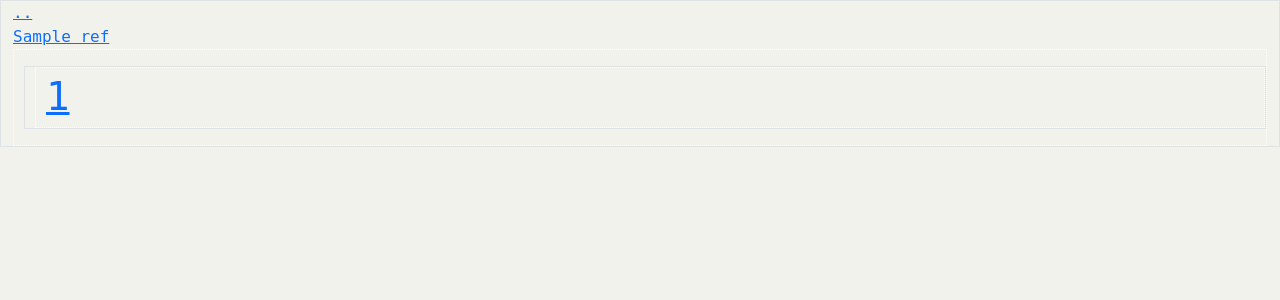
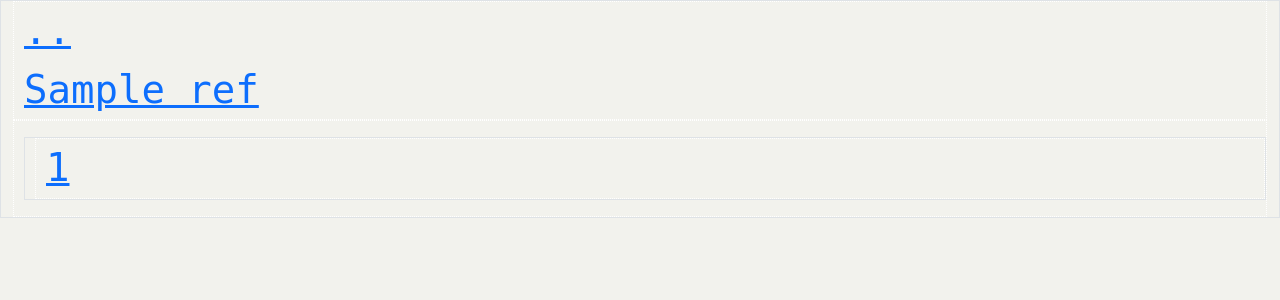
Before and after one commit to softdev45/the-book-of-law-and-the-good-news, a Flask app: template templates/verses.html in a window 1280 px wide. Shown: the part 144-444 px from the top of the page. Run offline with Flask 3, Linux system fonts and the light colour scheme; the template is opened without the code that fills it: most values are stand-ins (such as "Sample title", 1, 10 or a date in 2020); parts of the project's set-up code (start-up, migrations or seed data) failed here and were passed over.

Commit message:
ui adjustments

```diff
--- a/db.py
+++ b/db.py
@@ -43,6 +43,8 @@ class Request(Base):
 class Verse(Base):
 	__tablename__ = 'verse'
 	id = Column(Integer, primary_key=True)
+	location = Column(String(128), nullable=True)
+	fire = Column(Integer, primary_key=True)
 
 
 # Create database tables (optional)
--- a/static/style.css
+++ b/static/style.css
@@ -87,6 +87,10 @@ div div div:hover {
 	font-size: xxx-large;
 }
 
+.ref-nav a {
+	font-size: xxx-large;
+}
+
 input {
     width: 400px;
     margin-bottom: 12px;
--- a/templates/verses.html
+++ b/templates/verses.html
@@ -2,12 +2,14 @@
 <h1>{% block title %}Received{% endblock %}</h1>
 {% endblock %} {% block content %}
 
+<div class="ref-nav">
 <a href="/source_of_living_water">
 	..
 </a>
 <a href="/source_of_living_water/b.{{ref[1]}}">
 	{{ ref[1] }}
 </a>
+</div>
 <div class="verses" style="list-style-type: none">
     {% for item in data %}
     <div class="border my-3">
```
